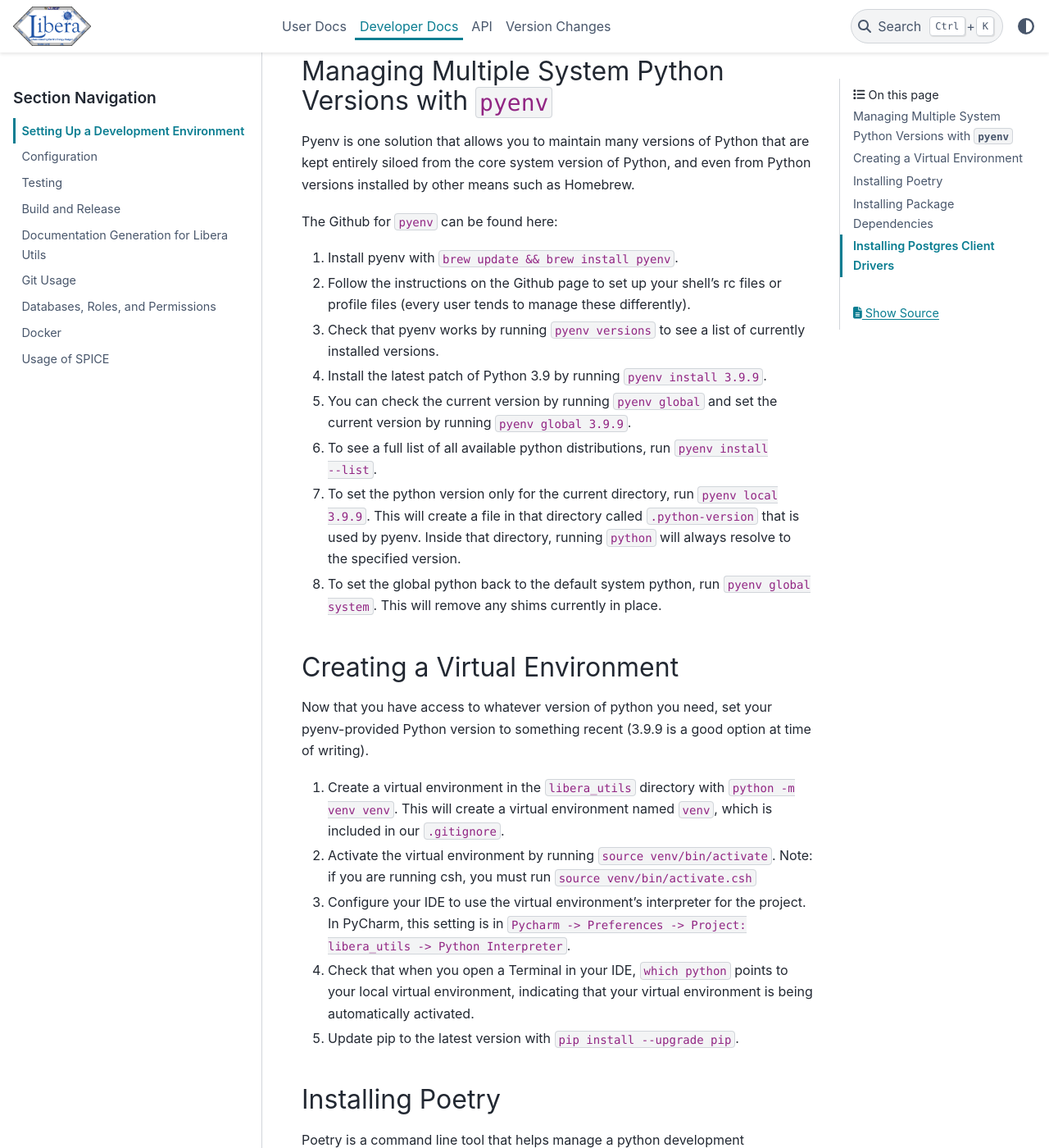
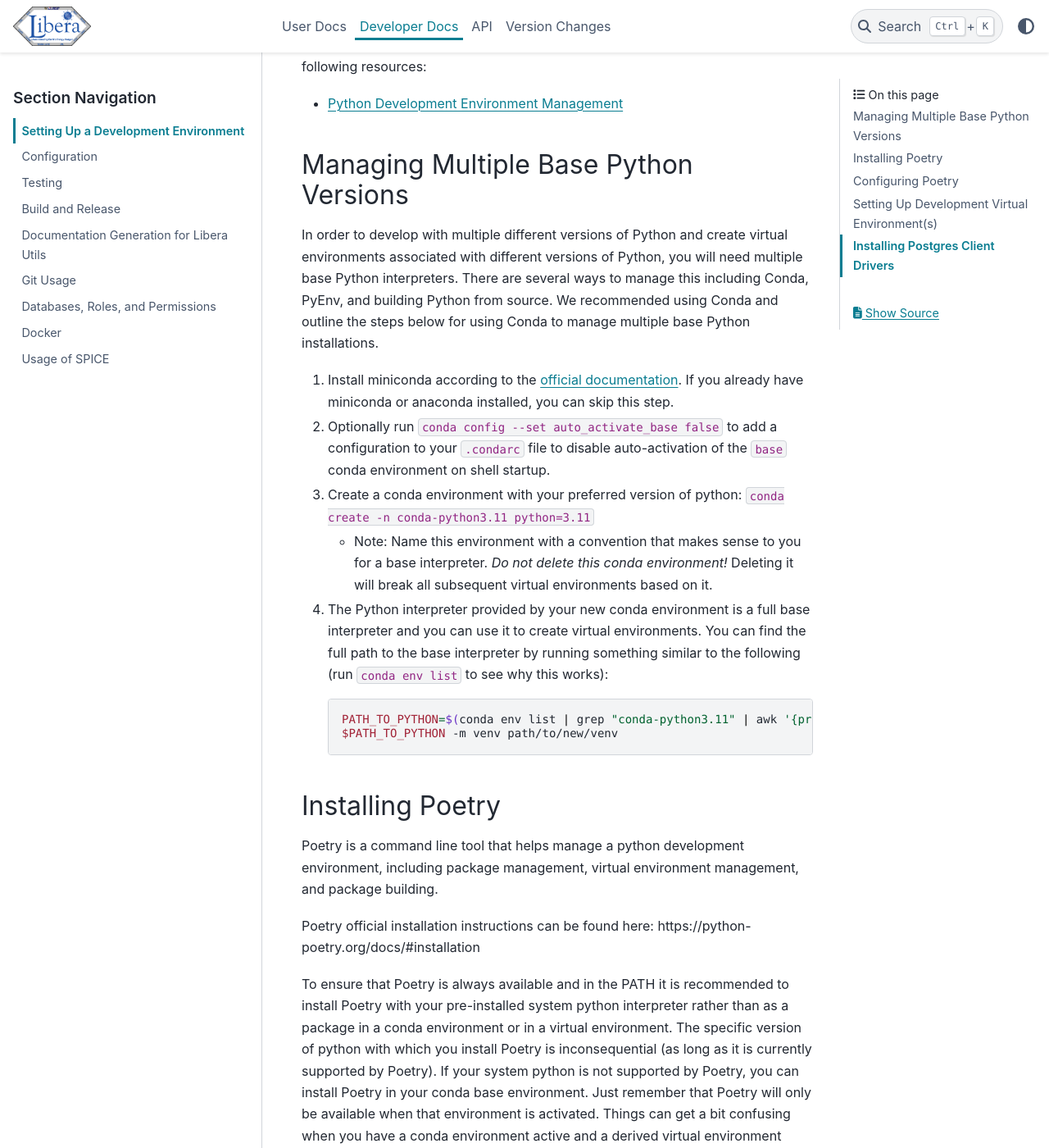
Before and after one commit to LASP-Libera/libera_utils, a Sphinx documentation site: the page built from doc/source/developer-docs/dev_environment_setup.md, in a window 1280 px wide and 1400 px high, scrolled down 214 px. Shown: the whole window at 82% size. Built offline with Sphinx 7.4.7 and the PyData theme 0.15.4, drawn with Linux system fonts in a browser that asks for light colours; some of the changed text lies outside the part shown.

Commit message:
Change the documentation builder to use the built in extensions and the same pydata theme as IMAP uses
Add user docs area
Reorganize developer docs
Replace logo with better version

Add better user documentation
Increase default log file rotation size from 1 to 10 MB.

Add changelog to documentation build.
Update dependencies
Remove old TODO item in config.json

Open up dependencies
Add .readthedocs.yaml for documentation building

Remove confluence-related documentation publishing mentions
Remove documentation building docker container
Add description of how we publish to ReadTheDocs

Update astropy dependency to allow 6.0.0

Totally open up the dependency specs for dev and docgen dependencies because they only matter for developers, not users.

Rewrite documentation for environment set up with poetry

````diff
--- a/doc/source/developer-docs/dev_environment_setup.md
+++ b/doc/source/developer-docs/dev_environment_setup.md
@@ -1,56 +1,99 @@
 # Setting Up a Development Environment
 
 
-## Managing Multiple System Python Versions with `pyenv`
-Pyenv is one solution that allows you to maintain many versions
-of Python that are kept entirely siloed from the core
-system version of Python, and even from Python versions installed by other means such as Homebrew.
+If you have access to the internal LASP confluence space, please refer to the following resources:
+- [Python Development Environment Management](https://confluence.lasp.colorado.edu/x/kyY4B)
 
-The Github for `pyenv` can be found here:
+## Managing Multiple Base Python Versions
 
-1. Install pyenv with `brew update && brew install pyenv`.
-2. Follow the instructions on the Github page to set up your shell's rc files or profile files
-   (every user tends to manage these differently).
-3. Check that pyenv works by running `pyenv versions` to see a list of currently installed versions.
-4. Install the latest patch of Python 3.9 by running `pyenv install 3.9.9`.
-5. You can check the current version by running `pyenv global` and set the current version by running `pyenv global 3.9.9`.
-6. To see a full list of all available python distributions, run `pyenv install --list`.
-7. To set the python version only for the current directory, run `pyenv local 3.9.9`. This will create a file in that
-   directory called `.python-version` that is used by pyenv. Inside that directory, running `python` will always resolve
-   to the specified version.
-8. To set the global python back to the default system python, run `pyenv global system`. This will remove any shims
-   currently in place.
+In order to develop with multiple different versions of Python and create virtual environments associated with
+different versions of Python, you will need multiple base Python interpreters.
+There are several ways to manage this including Conda, PyEnv, and building Python from source.
+We recommended using Conda and outline the steps below for using Conda to manage multiple base Python installations.
 
-
-## Creating a Virtual Environment
-Now that you have access to whatever version of python you need, set your pyenv-provided
-Python version to something recent (3.9.9 is a good option at time of writing).
-
-1. Create a virtual environment in the `libera_utils` directory with `python -m venv venv`. This will create
-   a virtual environment named `venv`, which is included in our `.gitignore`.
-2. Activate the virtual environment by running `source venv/bin/activate`. Note: if you are running csh, you must
-   run `source venv/bin/activate.csh`
-3. Configure your IDE to use the virtual environment's interpreter for the project. In PyCharm, this setting is in
-   `Pycharm -> Preferences -> Project: libera_utils -> Python Interpreter`.
-4. Check that when you open a Terminal in your IDE, `which python` points to your local virtual environment, indicating
-   that your virtual environment is being automatically activated.
-5. Update pip to the latest version with `pip install --upgrade pip`.
-
+1. Install miniconda according to the [official documentation](https://docs.conda.io/projects/miniconda/en/latest/miniconda-install.html).
+   If you already have miniconda or anaconda installed, you can skip this step.
+2. Optionally run `conda config --set auto_activate_base false` to add a configuration to your `.condarc` file to
+   disable auto-activation of the `base` conda environment on shell startup.
+3. Create a conda environment with your preferred version of python: `conda create -n conda-python3.11 python=3.11`
+   - Note: Name this environment with a convention that makes sense to you for a base interpreter.
+     *Do not delete this conda environment!* Deleting it will break all subsequent virtual environments based on it.
+4. The Python interpreter provided by your new conda environment is a full base interpreter and you can use it to
+   create virtual environments. You can find the full path to the base interpreter by running something similar
+   to the following (run `conda env list` to see why this works):
+   ```shell
+   PATH_TO_PYTHON=$(conda env list | grep "conda-python3.11" | awk '{print $2}')/bin/python
+   $PATH_TO_PYTHON -m venv path/to/new/venv
+   ```
 
 ## Installing Poetry
 Poetry is a command line tool that helps manage a python development environment,
 including package management, virtual environment management, and package building.
 
-Poetry installation instructions can be found here: https://python-poetry.org/docs/#installation
+Poetry official installation instructions can be found here: https://python-poetry.org/docs/#installation
+
+To ensure that Poetry is always available and in the PATH
+it is recommended to install Poetry with your pre-installed system python interpreter rather than as a package in a
+conda environment or in a virtual environment. The specific version of python with which you install Poetry
+is inconsequential (as long as it is currently supported by Poetry). If your system python is not supported by Poetry,
+you can install Poetry in your conda base environment. Just remember that Poetry will only be available when that
+environment is activated. Things can get a bit confusing when you have a conda environment active and a derived
+virtual environment activated on top of it.
 
 Once poetry is installed, check that it works by running `poetry --version`. You should get something like
-`Poetry version 1.1.11`.
+```
+Poetry version 1.4.0
+```
 
+### Installing Poetry with System Python
 
-## Installing Package Dependencies
-1. Ensure your virtual environment is activated by running `which python` and checking that it points to
-   the virtual environment in your repo directory (probably `libera_utils`).
-2. Run `poetry env info` and verify that Poetry is recognizing your virtual environment properly:
+Ensure that all your virtual environments and conda environments are deactivated and that `which python3` refers to your
+system python interpreter (usually `/usr/bin/python3`).
+
+```
+curl -sSL https://install.python-poetry.org | python3 -
+```
+
+### Installing Poetry in the Conda `base` Environment
+
+```
+conda activate
+conda install -y poetry
+poetry --version
+conda deactivate
+poetry --version  # This should fail to find Poetry
+```
+
+## Configuring Poetry
+
+We recommend configuring Poetry to create virtual environments in project directories by default.
+
+```shell
+poetry config virtualenvs.in-project true
+```
+
+This command will write a value to a config file for your global poetry installation. On Mac this is in
+`~/Library/Application\ Support/pypoetry/config.toml`.
+
+## Setting Up Development Virtual Environment(s)
+
+Poetry manages virtual environments for you on a per-package and per-python-version basis. However, Poetry will
+dynamically detect the presence of an activated virtual environment and use that if present.
+
+1. Deactivate all Conda environments and virtual environments
+   (except for the conda environment which contains Poetry, if applicable).
+2. Save the path to the version of Python you want to use for development
+   ```shell
+   PATH_TO_PYTHON=$(conda env list | grep "conda-python3.11" | awk '{print $2}')/bin/python
+   ```
+3. Instruct Poetry to create a managed virtual environment
+   ```shell
+   poetry env use $PATH_TO_PYTHON
+   ```
+   This will create a virtual environment. If you have enabled `virtualenvs.in-project` as described above, it will be created
+   in your project directory in `.venv`.
+4. Configure your IDE to recognize the correct poetry-managed virtual environment for the version you wish to develop with.
+5. Run `poetry env info` and verify that Poetry is recognizing your virtual environment properly:
     ```
     Virtualenv
     Python:         3.9.9
@@ -58,20 +101,31 @@
     Path:           /Users/myuser/path/to/libera_utils/venv
     Valid:          True
     ```
-3. Run `poetry install` in the same directory as the `pyproject.toml` file. You should see poetry solving the
+
+### Changing Python Versions
+It is common to recreate your virtual environment on a regular basis in order to use different python versions.
+You can do this with
+
+```shell
+poetry env use /full/path/to/python
+```
+
+Poetry will recreate your virtual environment in the `.venv` directory if `virtualenvs.in-project` is set. Otherwise it will
+create a virtual environment in `~/Library/Caches/pypoetry/virtualenvs`.
+
+### Installing Dependencies
+1. Run `poetry install` in the same directory as the `pyproject.toml` file. You should see poetry solving the
    dependency tree and then installing dependencies. This also installs dev group dependencies, as specified in
    `pyproject.toml`. Lastly you should see it installing the local package.
-4. To install optional "extra" dependencies, run `poetry install -E "<extra_name1>,<extra_name2>"`. e.g. to install
-   libraries to support database interactions, run `poetry install -E "database"`.
+2. To install optional "extra" dependencies, run `poetry install -E extra_name1 -E extra_name2`.
    These extra dependencies are specified in `pyproject.toml` under `[tool.poetry.extras]`. Note that any subsequent
    `poetry install` command without `--extras` will implicitly uninstall any previously installed extras.
-5. To install dependency "groups" (think labels), which may or may not be optional, use the `--with` and `--without`
+3. To install dependency "groups" (think labels), which may or may not be optional, use the `--with` and `--without`
    flags for Poetry. e.g. `poetry install --with docgen` will install the dependencies for the optional group "docgen".
-6. Verify that the `libera_utils` package was installed correctly by running `sdp --version`. This runs the
-   `sdp` command line utility that is included in the package. You can also directly check that the `sdp` entrypoint
-   exists in `venv/bin`. This can also be run with `poetry run sdp --version`.
-7. Next, go run the tests (tests require all extras to be installed).
-
+4. Verify that the `libera_utils` package was installed correctly by running `libera-utils --version`. This runs the
+   `libera-utils` command line utility that is included in the package.
+   This can also be run with `poetry run libera-utils --version`.
+5. Next, [go run the tests](testing.md).
 
 ## Installing Postgres Client Drivers
 The `psycopg2` package interfaces with the low level system drivers provided in `libpq` and or `libpq-dev`.
````
